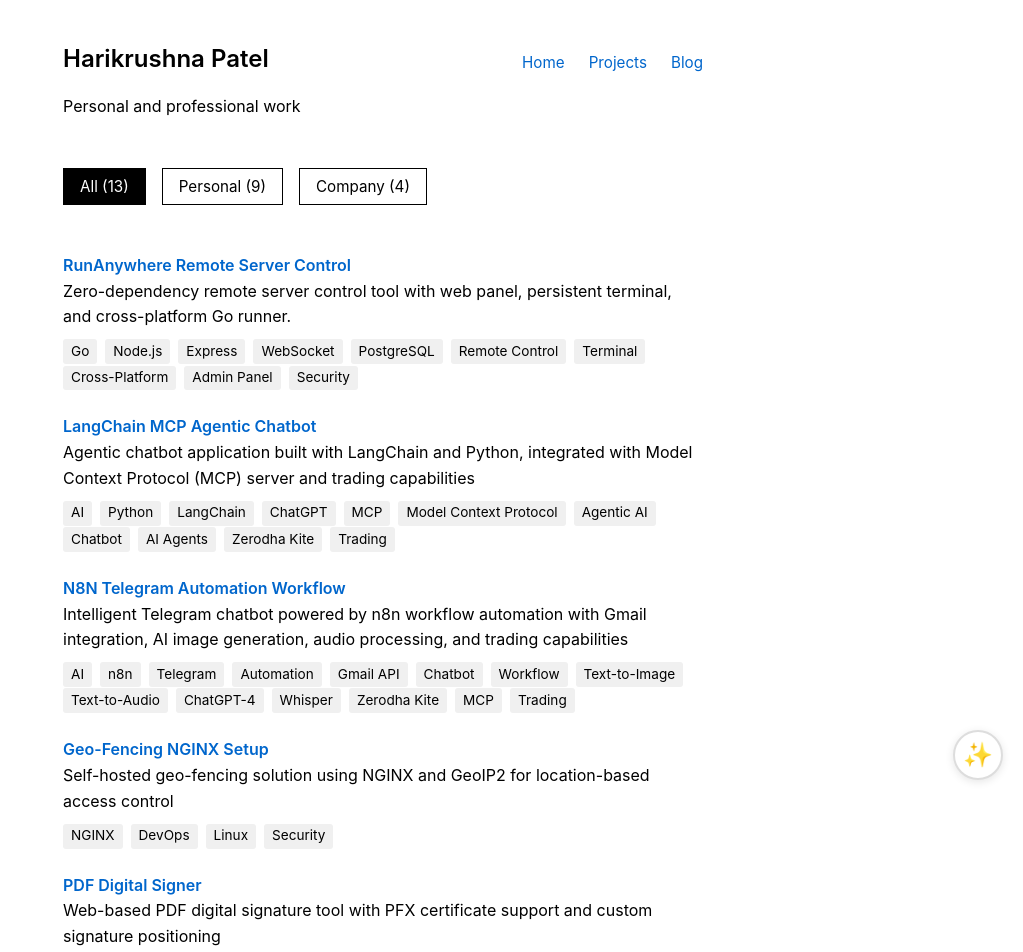
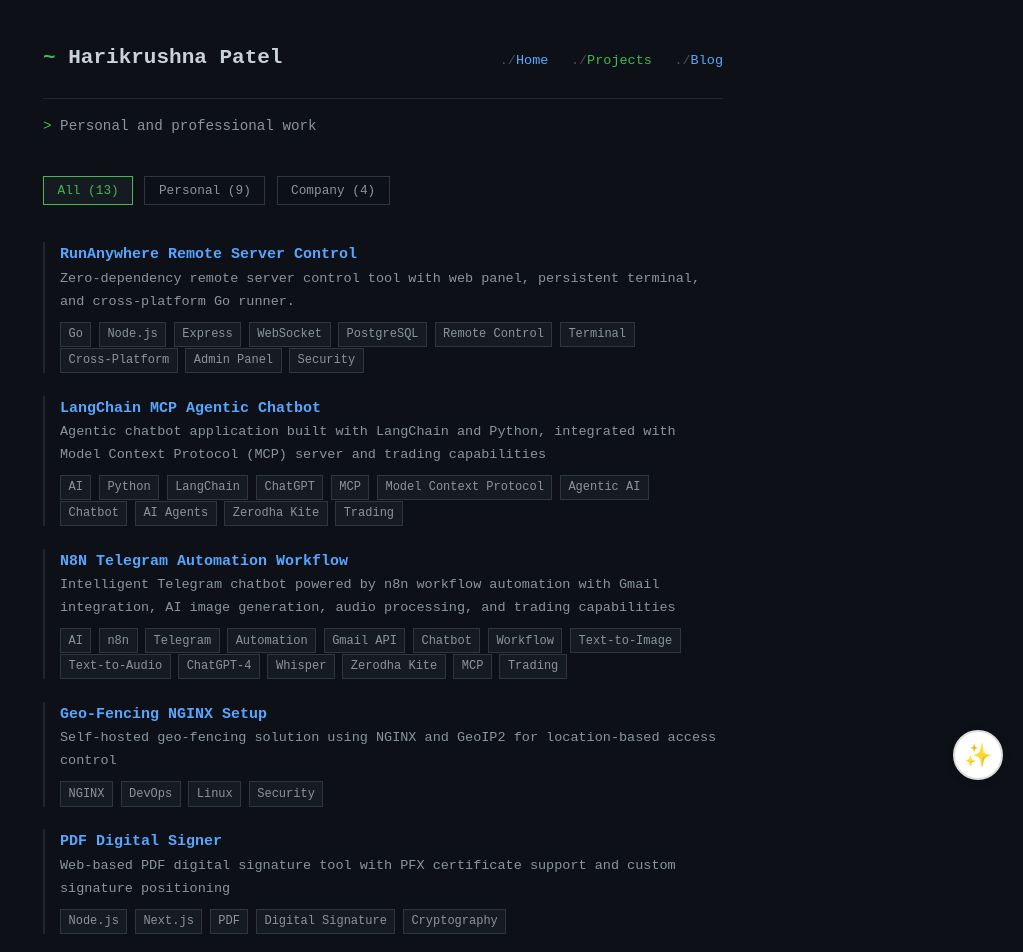
Before and after one commit to hardikhari96/haripatel.dev, an Astro site: page /projects in a window 1280 px wide. Shown: the top 952 px of the page, without its empty margins (257-1280 px from the left). Built offline with nearby package versions, Linux system fonts and the light colour scheme; Astro itself is replaced by a stand-in of ours.

Commit message:
Update seasonal themes and styles for improved aesthetics and consistency

```diff
--- a/src/components/SeasonDecoration.astro
+++ b/src/components/SeasonDecoration.astro
@@ -12,11 +12,11 @@
 // Load season data
 const themeData = await import('../data/theme.json');
 const seasonTheme = themeData.seasons[seasonKey]?.theme || {
-  backgroundColor: '#fff',
-  textColor: '#000',
-  accentColor: '#0066cc',
-  linkColor: '#0066cc',
-  linkHoverColor: '#004999'
+  backgroundColor: '#0d1117',
+  textColor: '#c9d1d9',
+  accentColor: '#3fb950',
+  linkColor: '#58a6ff',
+  linkHoverColor: '#79c0ff'
 };
 ---
 
@@ -55,8 +55,4 @@
   h1, h2, h3, h4, h5, h6 {
     color: ${seasonTheme.textColor} !important;
   }
-
-  p, .tagline {
-    color: ${seasonTheme.textColor} !important;
-  }
 `}></style>
--- a/src/data/theme.json
+++ b/src/data/theme.json
@@ -96,11 +96,11 @@
       "endDate": "02-28",
       "enableSnow": true,
       "theme": {
-        "backgroundColor": "#f0f4f8",
-        "textColor": "#1a2332",
-        "accentColor": "#5b9bd5",
-        "linkColor": "#0066cc",
-        "linkHoverColor": "#004999"
+        "backgroundColor": "#0d1117",
+        "textColor": "#c9d1d9",
+        "accentColor": "#79c0ff",
+        "linkColor": "#58a6ff",
+        "linkHoverColor": "#79c0ff"
       }
     },
     "spring": {
@@ -109,11 +109,11 @@
       "endDate": "05-31",
       "enableSnow": false,
       "theme": {
-        "backgroundColor": "#fff9f0",
-        "textColor": "#2d3436",
-        "accentColor": "#ff9ff3",
-        "linkColor": "#e17055",
-        "linkHoverColor": "#d63031"
+        "backgroundColor": "#0d1117",
+        "textColor": "#c9d1d9",
+        "accentColor": "#3fb950",
+        "linkColor": "#58a6ff",
+        "linkHoverColor": "#79c0ff"
       }
     },
     "summer": {
@@ -122,11 +122,11 @@
       "endDate": "08-31",
       "enableSnow": false,
       "theme": {
-        "backgroundColor": "#fffef7",
-        "textColor": "#2c3e50",
-        "accentColor": "#f39c12",
-        "linkColor": "#e67e22",
-        "linkHoverColor": "#d35400"
+        "backgroundColor": "#0d1117",
+        "textColor": "#c9d1d9",
+        "accentColor": "#f0883e",
+        "linkColor": "#58a6ff",
+        "linkHoverColor": "#79c0ff"
       }
     },
     "monsoon": {
@@ -135,11 +135,11 @@
       "endDate": "09-30",
       "enableSnow": false,
       "theme": {
-        "backgroundColor": "#e3f2fd",
-        "textColor": "#1a237e",
-        "accentColor": "#1976d2",
-        "linkColor": "#1565c0",
-        "linkHoverColor": "#0d47a1"
+        "backgroundColor": "#0d1117",
+        "textColor": "#c9d1d9",
+        "accentColor": "#58a6ff",
+        "linkColor": "#58a6ff",
+        "linkHoverColor": "#79c0ff"
       }
     },
     "autumn": {
@@ -148,11 +148,11 @@
       "endDate": "11-30",
       "enableSnow": false,
       "theme": {
-        "backgroundColor": "#fff5e6",
-        "textColor": "#5d4037",
-        "accentColor": "#d35400",
-        "linkColor": "#c0392b",
-        "linkHoverColor": "#922b21"
+        "backgroundColor": "#0d1117",
+        "textColor": "#c9d1d9",
+        "accentColor": "#f0883e",
+        "linkColor": "#58a6ff",
+        "linkHoverColor": "#79c0ff"
       }
     },
     "none": {
@@ -161,11 +161,11 @@
       "endDate": null,
       "enableSnow": false,
       "theme": {
-        "backgroundColor": "#fff",
-        "textColor": "#000",
-        "accentColor": "#0066cc",
-        "linkColor": "#0066cc",
-        "linkHoverColor": "#004999"
+        "backgroundColor": "#0d1117",
+        "textColor": "#c9d1d9",
+        "accentColor": "#3fb950",
+        "linkColor": "#58a6ff",
+        "linkHoverColor": "#79c0ff"
       }
     }
   }
--- a/src/pages/blog/index.astro
+++ b/src/pages/blog/index.astro
@@ -120,58 +120,33 @@
 </html>
 
 <style>
-	.header-content {
-		display: flex;
-		justify-content: space-between;
-		align-items: center;
-		margin-bottom: 0.5rem;
-		flex-wrap: wrap;
-		gap: 1rem;
-	}
-
-	.nav {
-		display: flex;
-		gap: 1.5rem;
-	}
-
-	.nav a {
-		color: #666;
-		text-decoration: none;
-		font-size: 0.95rem;
-		transition: color 0.2s;
-	}
-
-	.nav a:hover,
-	.nav a.active {
-		color: #0066cc;
-	}
-
 	.filter-buttons {
 		display: flex;
-		gap: 1rem;
+		gap: 0.75rem;
 		margin-bottom: 2rem;
 		flex-wrap: wrap;
 	}
 
 	.filter-btn {
-		padding: 0.5rem 1rem;
-		background: #fff;
-		border: 1px solid #000;
-		color: #000;
+		padding: 0.4rem 0.9rem;
+		background: transparent;
+		border: 1px solid #30363d;
+		color: #8b949e;
 		cursor: pointer;
-		font-size: 0.95rem;
+		font-size: 0.85rem;
 		font-family: inherit;
 		transition: all 0.2s;
 	}
 
 	.filter-btn:hover {
-		background: #000;
-		color: #fff;
+		border-color: #58a6ff;
+		color: #58a6ff;
 	}
 
 	.filter-btn.active {
-		background: #000;
-		color: #fff;
+		background: #161b22;
+		border-color: #3fb950;
+		color: #3fb950;
 	}
 
 	.blog-list {
@@ -179,9 +154,15 @@
 	}
 
 	.blog-item {
-		margin-bottom: 2.5rem;
-		padding-bottom: 2.5rem;
-		border-bottom: 1px solid #ddd;
+		margin-bottom: 2rem;
+		padding-bottom: 2rem;
+		border-bottom: 1px solid #21262d;
+		padding-left: 1rem;
+		border-left: 2px solid #21262d;
+	}
+
+	.blog-item:hover {
+		border-left-color: #3fb950;
 	}
 
 	.blog-item:last-child {
@@ -198,34 +179,39 @@
 
 	.blog-item h3 {
 		margin: 0;
-		font-size: 1.2rem;
+		font-size: 1.05rem;
 		font-weight: 600;
 	}
 
+	.blog-item h3::before {
+		content: none;
+	}
+
 	.blog-item h3 a {
-		color: #000;
+		color: #58a6ff;
 		text-decoration: none;
 	}
 
 	.blog-item h3 a:hover {
-		color: #0066cc;
+		color: #79c0ff;
 	}
 
 	.series-label {
-		font-size: 0.85rem;
-		color: #666;
+		font-size: 0.8rem;
+		color: #3fb950;
 		font-weight: normal;
+		font-family: inherit;
 	}
 
 	.blog-meta {
-		color: #666;
-		font-size: 0.9rem;
+		color: #484f58;
+		font-size: 0.85rem;
 		margin-bottom: 0.75rem;
 	}
 
 	.blog-description {
-		color: #333;
-		line-height: 1.6;
+		color: #8b949e;
+		line-height: 1.7;
 		margin-bottom: 0.75rem;
 	}
 
@@ -237,33 +223,21 @@
 
 	.tag {
 		display: inline-block;
-		background: #f0f0f0;
-		padding: 0.25rem 0.75rem;
-		font-size: 0.85rem;
-		color: #333;
+		background: #161b22;
+		border: 1px solid #30363d;
+		padding: 0.15rem 0.6rem;
+		font-size: 0.8rem;
+		color: #8b949e;
 	}
 
 	@media (max-width: 768px) {
-		.header-content {
-			gap: 0.5rem;
-		}
-
-		.nav {
-			gap: 1rem;
-		}
-
-		.blog-item {
-			margin-bottom: 2rem;
-			padding-bottom: 2rem;
-		}
-
 		.blog-item h3 {
-			font-size: 1.1rem;
+			font-size: 1rem;
 		}
 
 		.filter-btn {
-			font-size: 0.85rem;
-			padding: 0.4rem 0.8rem;
+			font-size: 0.8rem;
+			padding: 0.35rem 0.7rem;
 		}
 	}
 </style>
--- a/src/pages/projects/index.astro
+++ b/src/pages/projects/index.astro
@@ -43,101 +43,71 @@
 	<title>Projects - {profile.name}</title>
 	<script defer src="https://cloud.umami.is/script.js" data-website-id="698c1618-48cf-423b-82af-eee68731e9c7"></script>
 	<style>
-		.header-content {
-			display: flex;
-			justify-content: space-between;
-			align-items: center;
-			margin-bottom: 0.5rem;
-			flex-wrap: wrap;
-			gap: 1rem;
-		}
-
-		.nav {
-			display: flex;
-			gap: 1.5rem;
-		}
-
-		.nav a {
-			color: #666;
-			text-decoration: none;
-			font-size: 0.95rem;
-			transition: color 0.2s;
-		}
-
-		.nav a:hover,
-		.nav a.active {
-			color: #0066cc;
-		}
-
 		.filter-buttons {
 			display: flex;
-			gap: 1rem;
+			gap: 0.75rem;
 			margin-bottom: 2rem;
 			flex-wrap: wrap;
 		}
 		.filter-btn {
-			padding: 0.5rem 1rem;
-			background: #fff;
-			border: 1px solid #000;
-			color: #000;
+			padding: 0.4rem 0.9rem;
+			background: transparent;
+			border: 1px solid #30363d;
+			color: #8b949e;
 			cursor: pointer;
-			font-size: 0.95rem;
+			font-size: 0.85rem;
 			font-family: inherit;
 			transition: all 0.2s;
 		}
 		.filter-btn:hover {
-			background: #000;
-			color: #fff;
+			border-color: #58a6ff;
+			color: #58a6ff;
 		}
 		.filter-btn.active {
-			background: #000;
-			color: #fff;
+			background: #161b22;
+			border-color: #3fb950;
+			color: #3fb950;
 		}
 		#company-filters {
 			padding-left: 0;
-			border-left: 3px solid #e0e0e0;
+			border-left: 3px solid #21262d;
 			padding-left: 1.5rem;
 		}
 		.company-filter-btn {
-			padding: 0.4rem 0.9rem;
-			background: #f8f8f8;
-			border: 1px solid #ddd;
-			color: #444;
+			padding: 0.35rem 0.8rem;
+			background: transparent;
+			border: 1px solid #30363d;
+			color: #8b949e;
 			cursor: pointer;
-			font-size: 0.9rem;
+			font-size: 0.8rem;
 			font-family: inherit;
 			transition: all 0.2s;
-			border-radius: 4px;
 		}
 		.company-filter-btn:hover {
-			background: #e8e8e8;
-			border-color: #999;
-			color: #000;
+			border-color: #58a6ff;
+			color: #58a6ff;
 		}
 		.company-filter-btn.active {
-			background: #000;
-			color: #fff;
-			border-color: #000;
+			background: #161b22;
+			border-color: #3fb950;
+			color: #3fb950;
 		}
 
 		.company-badge {
 			display: inline-block;
 			margin-left: 0.75rem;
-			padding: 0.15rem 0.6rem;
-			background: #f0f0f0;
-			color: #555;
-			font-size: 0.85rem;
+			padding: 0.1rem 0.5rem;
+			background: #161b22;
+			border: 1px solid #30363d;
+			color: #8b949e;
+			font-size: 0.8rem;
 			font-weight: normal;
-			border-radius: 3px;
 		}
 
 		@media (max-width: 768px) {
-			.header-content {
-				gap: 0.5rem;
-			}
-
-			.nav {
-				gap: 1rem;
+			.filter-btn {
+				font-size: 0.8rem;
+				padding: 0.35rem 0.7rem;
 			}
 		}
 	</style>
@@ -193,7 +163,7 @@
 					{project.data.tags && project.data.tags.length > 0 && (
 						<div style="margin-top: 0.5rem;">
 							{project.data.tags.map((tag: string) => (
-								<span style="display: inline-block; background: #f0f0f0; padding: 0.1rem 0.5rem; margin-right: 0.5rem; font-size: 0.85rem; border-radius: 3px;">
+								<span style="display: inline-block; background: #161b22; border: 1px solid #30363d; padding: 0.1rem 0.5rem; margin-right: 0.5rem; font-size: 0.8rem; color: #8b949e;">
 									{tag}
 								</span>
 							))}
--- a/src/styles/global.css
+++ b/src/styles/global.css
@@ -1,4 +1,4 @@
-/* Minimal, brutalist design inspired by nadh.in */
+/* Terminal / command-line developer aesthetic */
 
 * {
   margin: 0;
@@ -7,15 +7,15 @@
 }
 
 html {
-  font-family: -apple-system, BlinkMacSystemFont, "Segoe UI", Helvetica, Arial, sans-serif;
-  font-size: 16px;
-  line-height: 1.6;
-  color: #000;
-  background: #fff;
+  font-family: 'SF Mono', 'Fira Code', 'Fira Mono', 'Roboto Mono', 'Cascadia Code', 'Courier New', monospace;
+  font-size: 15px;
+  line-height: 1.7;
+  color: #c9d1d9;
+  background: #0d1117;
 }
 
 body {
-  max-width: 680px;
+  max-width: 720px;
   margin: 0 auto;
   padding: 40px 20px;
 }
@@ -28,6 +28,8 @@
   margin-bottom: 1rem;
   flex-wrap: wrap;
   gap: 1rem;
+  border-bottom: 1px solid #21262d;
+  padding-bottom: 1rem;
 }
 
 .nav {
@@ -36,49 +38,74 @@
 }
 
 .nav a {
-  color: #666;
+  color: #8b949e;
   text-decoration: none;
-  font-size: 0.95rem;
+  font-size: 0.9rem;
   transition: color 0.2s;
+}
+
+.nav a::before {
+  content: './';
+  color: #484f58;
 }
 
 .nav a:hover,
 .nav a.active {
-  color: #0066cc;
+  color: #58a6ff;
 }
 
 /* Typography */
 h1 {
-  font-size: 1.5rem;
+  font-size: 1.4rem;
   font-weight: 600;
   margin-bottom: 0.5rem;
+  color: #e6edf3;
+}
+
+h1::before {
+  content: '~ ';
+  color: #3fb950;
 }
 
 h2 {
-  font-size: 1.2rem;
+  font-size: 1.1rem;
   font-weight: 600;
-  margin-top: 3rem;
+  margin-top: 2.5rem;
   margin-bottom: 1rem;
+  color: #e6edf3;
+}
+
+h2::before {
+  content: '## ';
+  color: #484f58;
 }
 
 h3 {
-  font-size: 1rem;
+  font-size: 0.95rem;
   font-weight: 600;
-  margin-top: 2rem;
+  margin-top: 1.5rem;
   margin-bottom: 0.75rem;
+  color: #e6edf3;
+}
+
+h3::before {
+  content: '### ';
+  color: #484f58;
 }
 
 p {
   margin-bottom: 1rem;
+  color: #8b949e;
 }
 
 /* Links */
 a {
-  color: #0066cc;
+  color: #58a6ff;
   text-decoration: none;
 }
 
 a:hover {
+  color: #79c0ff;
   text-decoration: underline;
 }
 
@@ -93,17 +120,22 @@
 
 /* Header */
 header {
-  margin-bottom: 3rem;
+  margin-bottom: 2.5rem;
 }
 
 .tagline {
-  color: #666;
-  font-size: 1rem;
+  color: #8b949e;
+  font-size: 0.95rem;
+}
+
+.tagline::before {
+  content: '> ';
+  color: #3fb950;
 }
 
 /* About section */
 .about {
-  margin-bottom: 3rem;
+  margin-bottom: 2.5rem;
   display: flex;
   gap: 2rem;
   align-items: flex-start;
@@ -113,12 +145,18 @@
   flex: 1;
 }
 
+.about-content p::before {
+  content: '  ';
+}
+
 .profile-photo {
-  width: 120px;
-  height: 120px;
-  border-radius: 50%;
+  width: 100px;
+  height: 100px;
+  border-radius: 4px;
   flex-shrink: 0;
   order: 2;
+  border: 1px solid #30363d;
+  filter: grayscale(30%);
 }
 
 /* Skills */
@@ -129,53 +167,65 @@
 }
 
 .skill-category h3 {
-  font-size: 0.95rem;
+  font-size: 0.9rem;
   font-weight: 600;
   margin-bottom: 0.5rem;
   text-transform: capitalize;
 }
 
 .skill-category p {
-  color: #333;
-  font-size: 0.95rem;
+  color: #8b949e;
+  font-size: 0.9rem;
   line-height: 1.5;
 }
 
 /* Projects */
 .project-item {
   margin-bottom: 1.5rem;
+  padding-left: 1rem;
+  border-left: 2px solid #21262d;
+}
+
+.project-item:hover {
+  border-left-color: #3fb950;
 }
 
 .project-title {
   font-weight: 600;
 }
 
+.project-title a {
+  color: #58a6ff;
+}
+
 .project-description {
-  color: #333;
+  color: #8b949e;
   margin-bottom: 0.25rem;
+  font-size: 0.9rem;
 }
 
 .project-link {
-  font-size: 0.9rem;
+  font-size: 0.85rem;
 }
 
 /* Blog posts */
 .post-item {
   margin-bottom: 0.75rem;
+  font-size: 0.95rem;
 }
 
 .post-date {
-  color: #666;
+  color: #484f58;
   margin-right: 1rem;
   display: inline-block;
-  min-width: 80px;
+  min-width: 100px;
 }
 
 /* Contact */
 .contact {
   margin-top: 2rem;
   padding-top: 1.5rem;
-  border-top: 1px solid #e0e0e0;
+  border-top: 1px solid #21262d;
 }
 
 .social-links {
@@ -184,7 +234,37 @@
   flex-wrap: wrap;
 }
 
+.social-links a::before {
+  content: '$ ';
+  color: #3fb950;
+}
+
 /* Utility */
 .section {
-  margin-bottom: 3rem;
+  margin-bottom: 2.5rem;
 }
+
+/* Scrollbar */
+::-webkit-scrollbar {
+  width: 8px;
+  height: 8px;
+}
+
+::-webkit-scrollbar-track {
+  background: #0d1117;
+}
+
+::-webkit-scrollbar-thumb {
+  background: #30363d;
+  border-radius: 4px;
+}
+
+::-webkit-scrollbar-thumb:hover {
+  background: #484f58;
+}
+
+/* Selection */
+::selection {
+  background: #264f78;
+  color: #e6edf3;
+}
```
Also changed, not shown: src/pages/projects/[slug].astro (+12 -7 lines).
